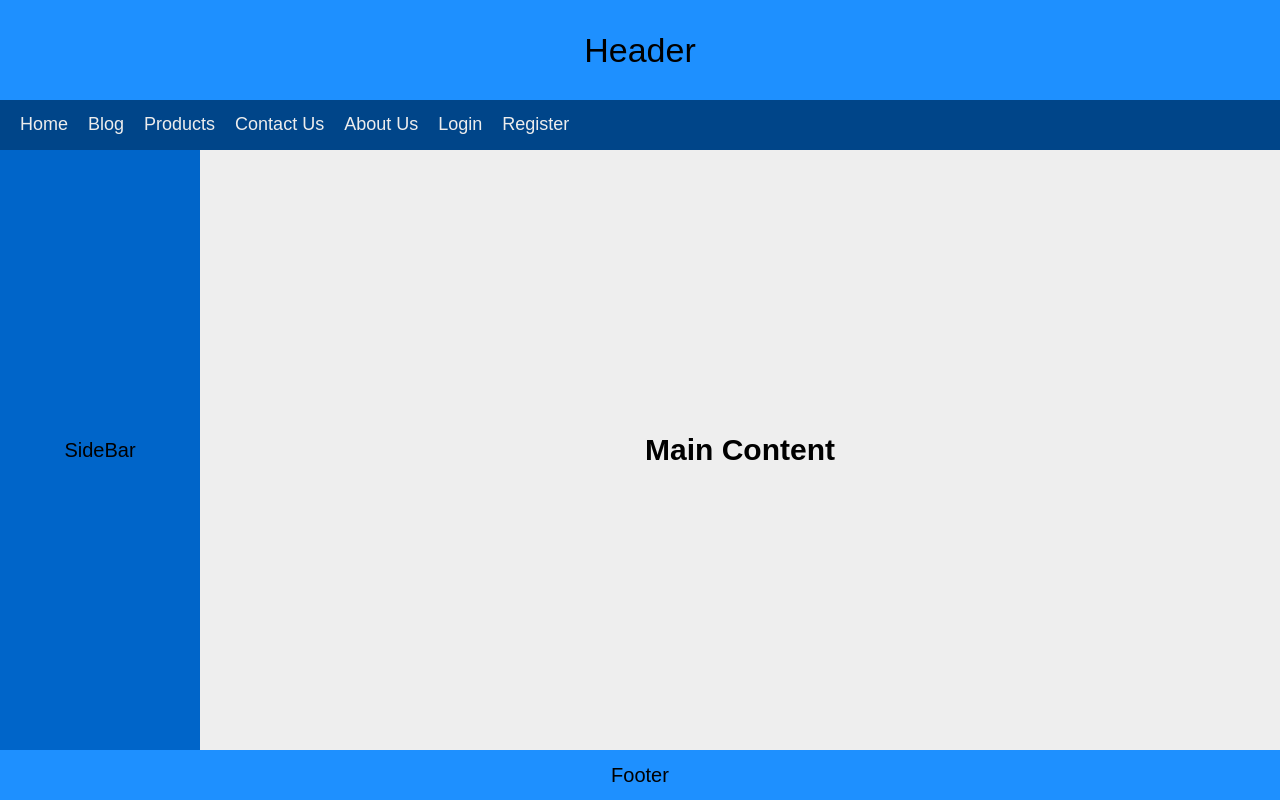
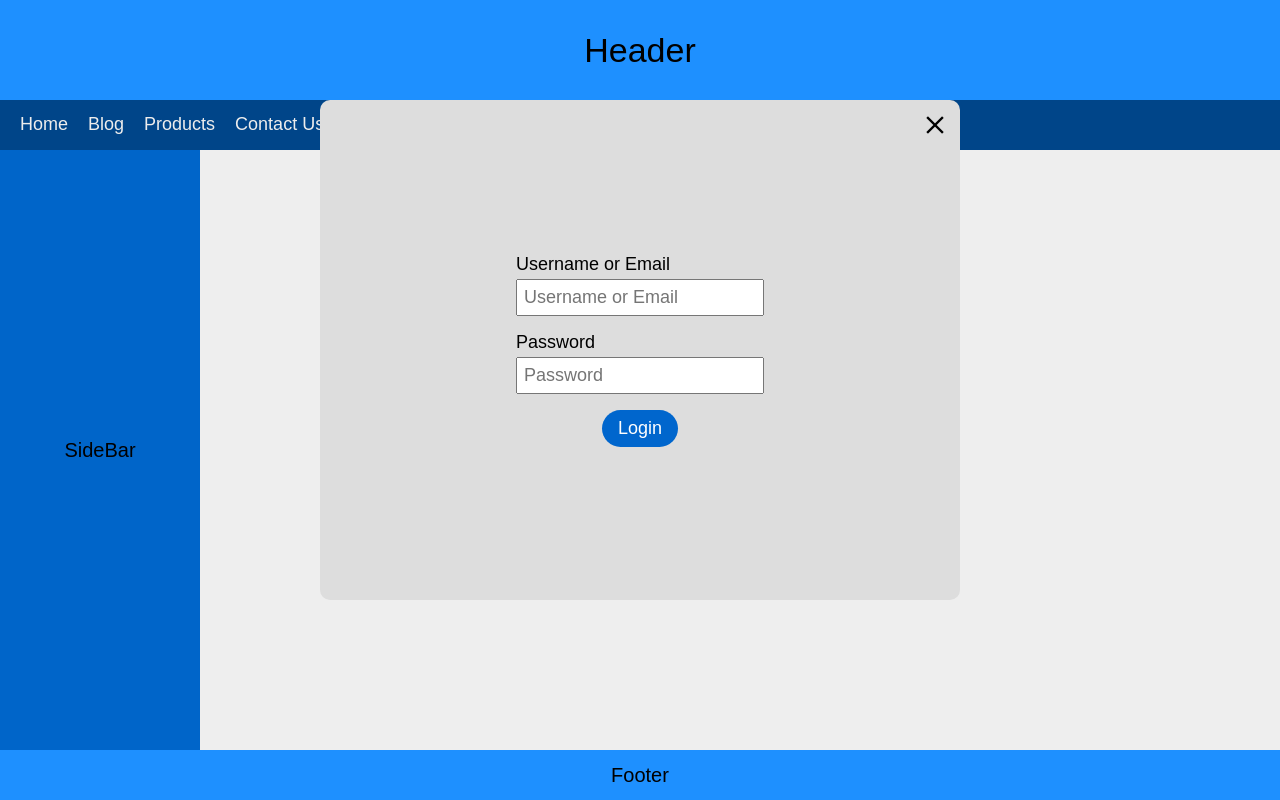
Before and after one commit to kingarunesh/React-Projects, a React (Create React App) app: page /open-model-form in a window 1280 px wide. Built offline with nearby package versions, Linux system fonts and the light colour scheme.

Commit message:
13.2 : Open Model Form -- Styel : Model Added

```diff
--- a/src/components/open-model-form/OpenModelForm.js
+++ b/src/components/open-model-form/OpenModelForm.js
@@ -4,6 +4,27 @@ export default function OpenModelForm() {
     return (
         <>
             <div className="open-model-form">
+                <div className="open-model-form__model">
+                    <span className="material-symbols-outlined">close</span>
+                    <form className="open-model-form__model--form">
+                        <div className="open-model-form__model--form--input-group">
+                            <label htmlFor="email">Username or Email</label>
+                            <input type="text" placeholder="Username or Email" id="email" />
+                        </div>
+
+                        <div className="open-model-form__model--form--input-group">
+                            <label htmlFor="password">Password</label>
+                            <input type="password" placeholder="Password" id="password" autoComplete="off" />
+                        </div>
+
+                        <div className="open-model-form__model--form--input-group">
+                            <div>
+                                <button>Login</button>
+                            </div>
+                        </div>
+                    </form>
+                </div>
+
                 <header className="open-model-form__header">Header</header>
 
                 <nav className="open-model-form__nav">
--- a/src/components/open-model-form/open-model-form.scss
+++ b/src/components/open-model-form/open-model-form.scss
@@ -3,6 +3,71 @@
     grid-template-columns: 20rem 1fr;
     grid-template-rows: 10rem 5rem 5fr 5rem;
     height: 100vh;
+
+    position: relative;
+
+    &__model {
+        background-color: #ddd;
+        width: 50%;
+        height: 50rem;
+        border-radius: 1rem;
+        // box-shadow: 0px 0px 2px 4px #ddd;
+
+        display: flex;
+        align-items: center;
+        justify-content: center;
+
+        position: absolute;
+        top: 0;
+        left: 0;
+        transform: translate(50%, 20%);
+
+        span {
+            position: absolute;
+            top: 1rem;
+            right: 1rem;
+            font-size: 3rem;
+            cursor: pointer;
+        }
+
+        &--form {
+            display: flex;
+            flex-direction: column;
+            gap: 1.6rem;
+
+            &--input-group {
+                label {
+                    font-size: 1.8rem;
+                    display: block;
+                    margin-bottom: 0.4rem;
+                }
+
+                input[type="text"],
+                input[type="password"] {
+                    padding: 0.6rem;
+                    font-size: 1.8rem;
+                }
+
+                div {
+                    text-align: center;
+                    button {
+                        font-size: 1.8rem;
+                        padding: 0.8rem 1.6rem;
+                        border-radius: 10rem;
+                        border: none;
+                        background-color: rgb(0, 102, 205);
+                        color: #fff;
+                        transition: all 0.5s;
+                        cursor: pointer;
+
+                        &:hover {
+                            background-color: rgb(0, 72, 145);
+                        }
+                    }
+                }
+            }
+        }
+    }
 
     &__header {
         background-color: dodgerblue;
```
